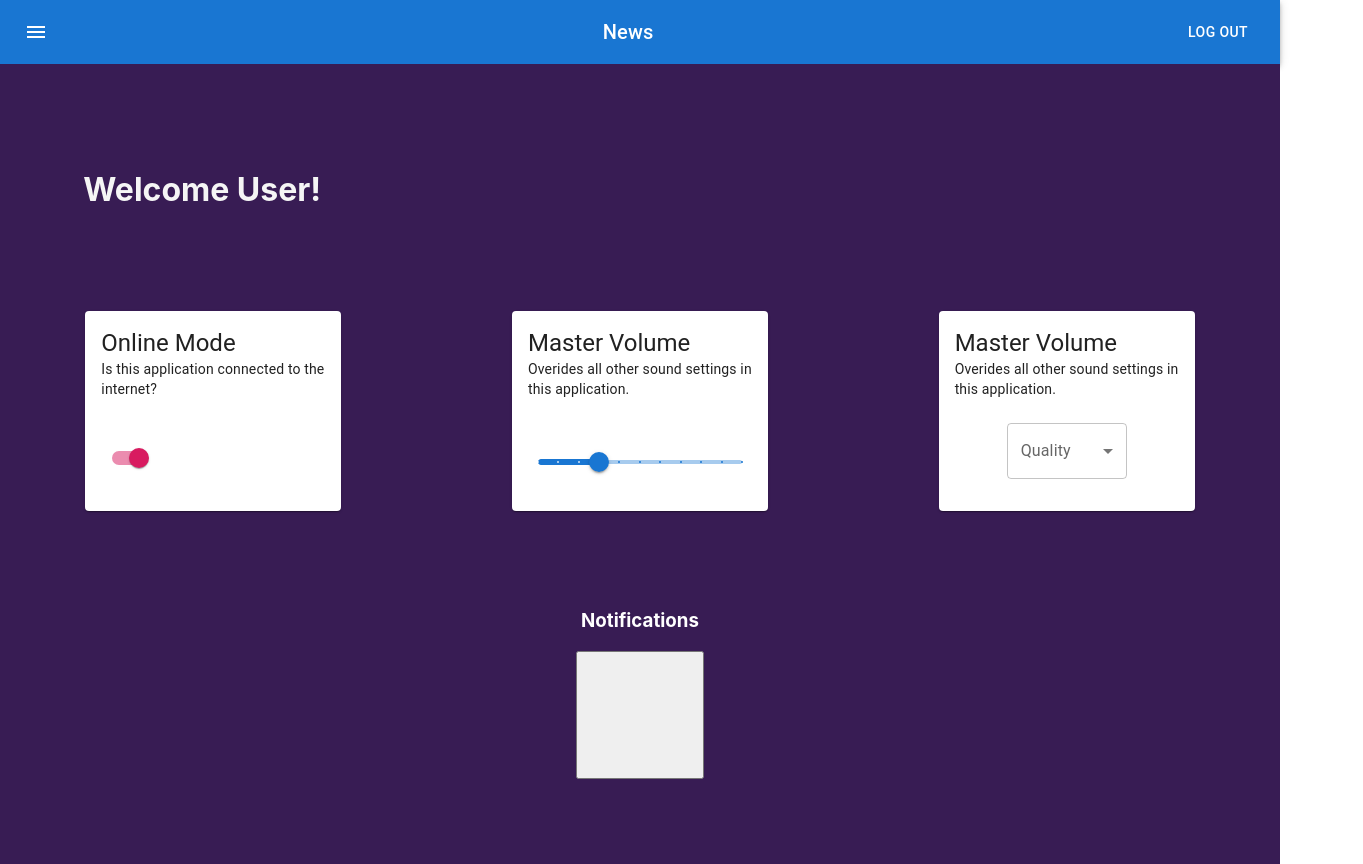
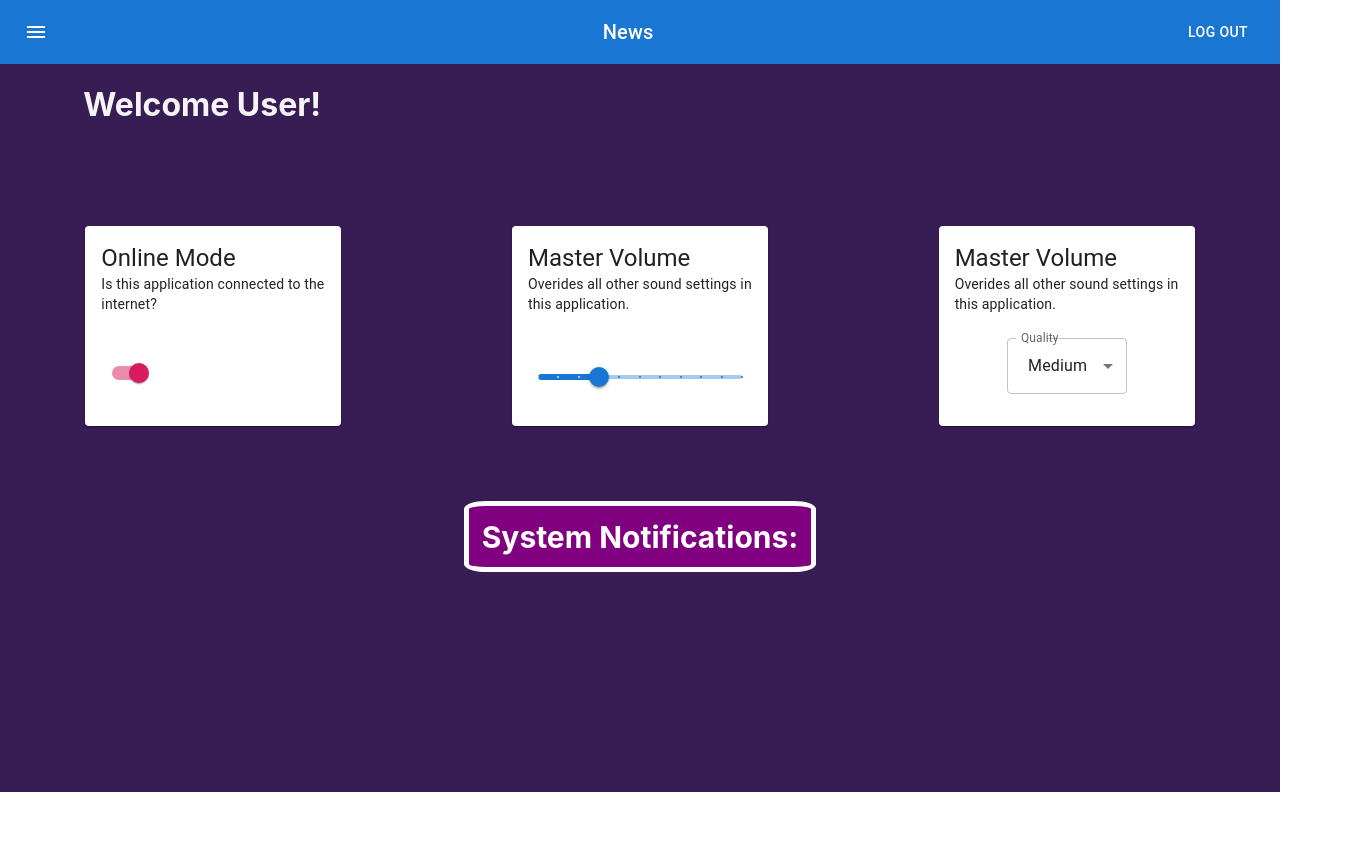
Before and after one commit to JonasNon/music-app, a React (Create React App) app: page / in a window 1280 px wide. Both pictures are taken after a click on the button "LOGIN". Shown: the whole page, 1363 px wide, since content can reach past the window. After the commit the page ends 800 px from the top, so only its background shows below. Built offline with nearby package versions, Linux system fonts and the light colour scheme.

Commit message:
added notification tray visual

```diff
--- a/src/App.css
+++ b/src/App.css
@@ -1,5 +1,6 @@
 .App {
   text-align: center;
+  overflow: hidden;
 }
 
 .App-logo {
--- a/src/DashBoard.css
+++ b/src/DashBoard.css
@@ -11,10 +11,11 @@
   display: flex;
   flex-direction: column;
   width: 100vw;
-  height: 100vh;
-  justify-content: center;
+  height: 91vh;
+  justify-content: flex-start;
   align-items: center;
   background-color: rgb(56, 28, 84);
+  overflow: hidden;
 }
 
 h1 {
@@ -24,3 +25,15 @@ h1 {
   padding-left: 13vw;
   padding-bottom: 10vh;
 }
+
+#bottom-title {
+  font-size: 80;
+  color: "white"
+}
+
+li {
+  color: whitesmoke;
+  list-style-type: none;
+  font-size: large;
+  margin: 2vh;
+}
--- a/src/DashBoard.js
+++ b/src/DashBoard.js
@@ -32,7 +32,7 @@ function DashBoard () {
     if (newValue >= 80 && isTooLoud == false) {
       setIsTooLoud(true)
       toggleNotification("Listening to music at a high volume could cause long-term hearing loss.")
-    } else if (isTooLoud == true) {
+    } else if (newValue < 80 && isTooLoud == true) {
       setIsTooLoud(false)
       toggleNotification("Listening to music at a high volume could cause long-term hearing loss.")
     }
@@ -73,8 +73,11 @@ function DashBoard () {
         <VolumeCard handleVolumeChange={handleVolumeChange}></VolumeCard>
         <SoundQualityCard handleQualityChange={handleQualityChange}></SoundQualityCard>
       </div>
-      <h3 style={{color: "white"}}>Notifications</h3>
-      <button style={{width: '10vw', height: '10vw'}} onClick={() => {console.log(notifications)}}></button>
+      <h3 style={{color: "white", fontSize: 30, margin: 0, outline: "5px solid white", borderRadius: "5%", padding: "1vw", backgroundColor: "purple"}}>System Notifications:</h3>
+      {notifications.map((string, index) => {
+        return <li key={index}>! {string} !</li>
+      })}
+      {/* <button style={{width: '10vw', height: '10vw'}} onClick={() => {console.log(notifications)}}></button> */}
     </div>
 
   )
--- a/src/SoundQualityCard.js
+++ b/src/SoundQualityCard.js
@@ -35,6 +35,7 @@ export default function soundQualityCard(props) {
               labelId="demo-simple-select-label"
               id="demo-simple-select"
               value={soundQuality}
+              defaultValue={"medium"}
               label="Age"
               onChange={handleQualityChange}
             >
```
